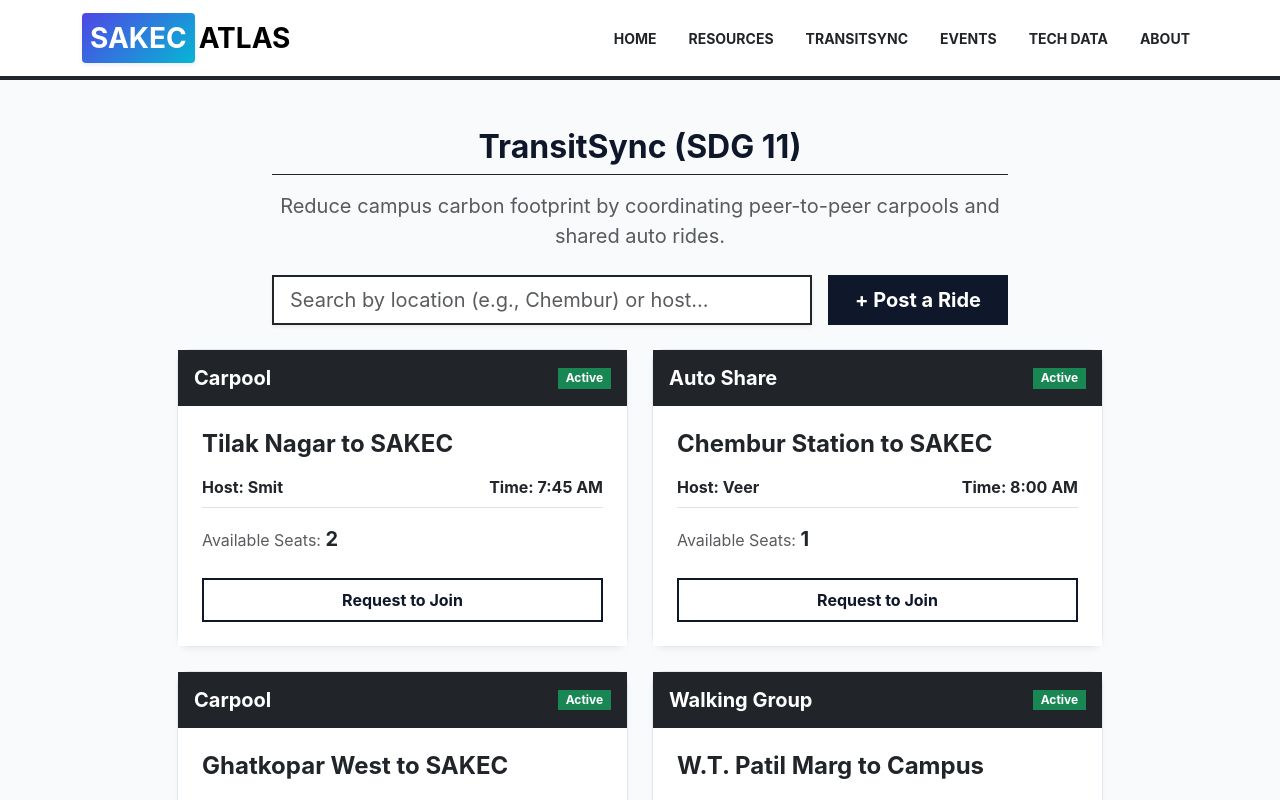
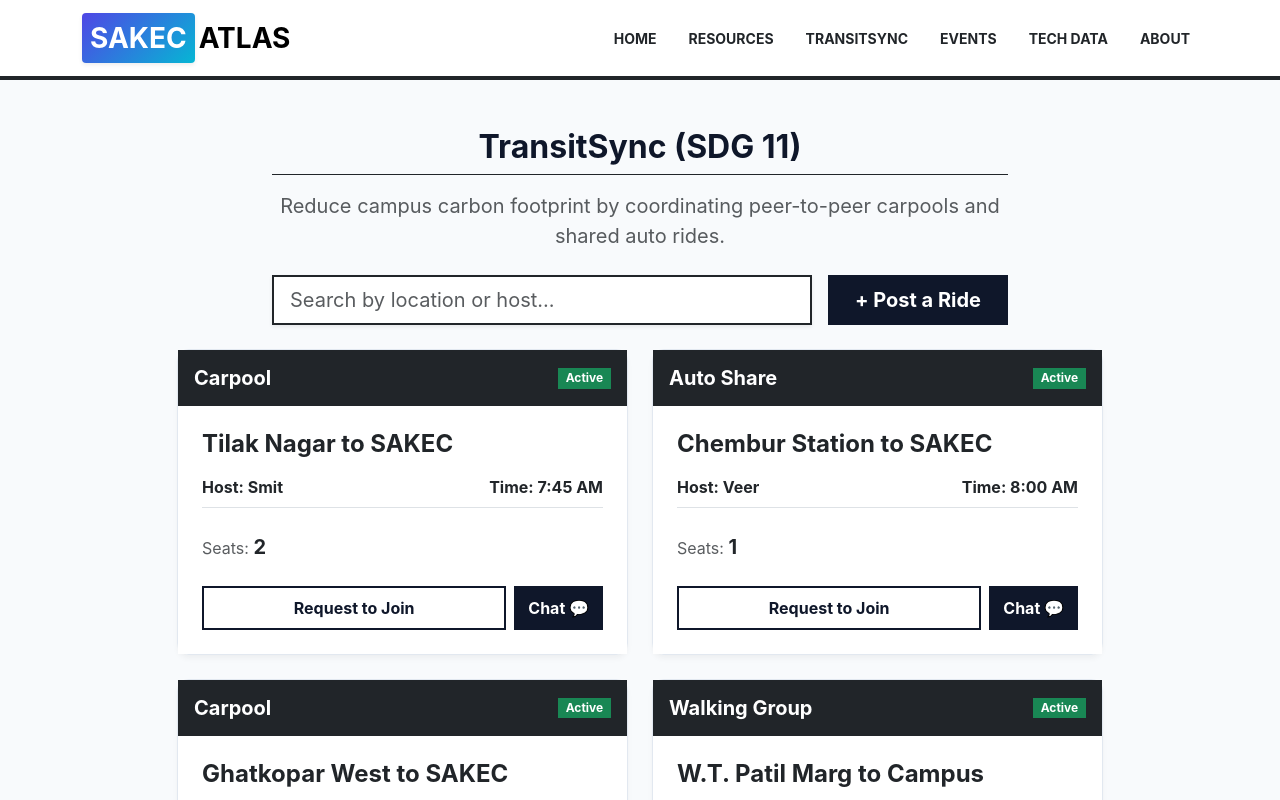
Before and after one commit to Andrew14275/sakec-atlas, a React (Create React App) app: page /transit in a window 1280 px wide. Shown: the top 800 px of the page. Built offline with nearby package versions, Linux system fonts and the light colour scheme.

Commit message:
Added improvements to TransitSync

```diff
--- a/src/pages/Transit.js
+++ b/src/pages/Transit.js
@@ -1,45 +1,40 @@
 import React, { useState } from 'react';
 
 export default function Transit() {
-  // React State for the active routes (Pre-populated with your team)
+  // Mock data now includes contact info
   const [transitRoutes, setTransitRoutes] = useState([
-    { id: 1, type: "Carpool", route: "Tilak Nagar to SAKEC", seats: 2, host: "Smit", time: "7:45 AM", status: "Active" },
-    { id: 2, type: "Auto Share", route: "Chembur Station to SAKEC", seats: 1, host: "Veer", time: "8:00 AM", status: "Active" },
-    { id: 3, type: "Carpool", route: "Ghatkopar West to SAKEC", seats: 3, host: "Aditya", time: "7:30 AM", status: "Active" },
-    { id: 4, type: "Walking Group", route: "W.T. Patil Marg to Campus", seats: "Unlimited", host: "Arman", time: "8:15 AM", status: "Active" },
-    { id: 5, type: "Carpool", route: "Kurla East to SAKEC", seats: 1, host: "Pratik", time: "7:50 AM", status: "Full" }
+    { id: 1, type: "Carpool", route: "Tilak Nagar to SAKEC", seats: 2, host: "Smit", contact: "9876543210", time: "7:45 AM", status: "Active" },
+    { id: 2, type: "Auto Share", route: "Chembur Station to SAKEC", seats: 1, host: "Veer", contact: "9876543211", time: "8:00 AM", status: "Active" },
+    { id: 3, type: "Carpool", route: "Ghatkopar West to SAKEC", seats: 3, host: "Aditya", contact: "9876543212", time: "7:30 AM", status: "Active" },
+    { id: 4, type: "Walking Group", route: "W.T. Patil Marg to Campus", seats: "Unlimited", host: "Arman", contact: "9876543213", time: "8:15 AM", status: "Active" },
+    { id: 5, type: "Carpool", route: "Kurla East to SAKEC", seats: 1, host: "Pratik", contact: "9876543214", time: "7:50 AM", status: "Full" }
   ]);
 
-  // States for search filter and toggling the posting form
   const [searchTerm, setSearchTerm] = useState('');
   const [showForm, setShowForm] = useState(false);
 
-  // State for the new ride form data
-  const [formData, setFormData] = useState({ type: 'Carpool', route: '', seats: '', host: '', time: '' });
+  // Form data now requires a contact number
+  const [formData, setFormData] = useState({ type: 'Carpool', route: '', seats: '', host: '', contact: '', time: '' });
 
-  // Handle Form Input changes
   const handleChange = (e) => setFormData({ ...formData, [e.target.id]: e.target.value });
 
-  // "Database" Posting Logic (Faking a backend update instantly)
   const handlePostRide = (e) => {
     e.preventDefault();
-    if (!formData.route || !formData.host || !formData.time || !formData.seats) return; // Basic validation
+    if (!formData.route || !formData.host || !formData.time || !formData.seats || !formData.contact) return;
 
     const newRide = {
-      id: Date.now(), // Generate a unique ID
+      id: Date.now(),
       ...formData,
       status: 'Active'
     };
 
-    // Inject the new ride at the top of the array
     setTransitRoutes([newRide, ...transitRoutes]);
 
-    // Reset form and hide it
-    setFormData({ type: 'Carpool', route: '', seats: '', host: '', time: '' });
+    // Reset form
+    setFormData({ type: 'Carpool', route: '', seats: '', host: '', contact: '', time: '' });
     setShowForm(false);
   };
 
-  // Filter Logic
   const filteredRoutes = transitRoutes.filter(route =>
     route.route.toLowerCase().includes(searchTerm.toLowerCase()) ||
     route.host.toLowerCase().includes(searchTerm.toLowerCase())
@@ -47,7 +42,6 @@ export default function Transit() {
 
   return (
     <div className="py-4">
-      {/* Page Header */}
       <div className="row mb-4 justify-content-center text-center">
         <div className="col-md-8">
           <h2 className="fw-bold border-bottom border-dark pb-2 mb-3">TransitSync (SDG 11)</h2>
@@ -55,12 +49,11 @@ export default function Transit() {
             Reduce campus carbon footprint by coordinating peer-to-peer carpools and shared auto rides.
           </p>
 
-          {/* Controls: Search and Add Button */}
           <div className="d-flex flex-column flex-md-row gap-3">
             <input
               type="text"
               className="form-control form-control-lg border-2 border-dark rounded-0 shadow-sm"
-              placeholder="Search by location (e.g., Chembur) or host..."
+              placeholder="Search by location or host..."
               value={searchTerm}
               onChange={(e) => setSearchTerm(e.target.value)}
             />
@@ -75,12 +68,12 @@ export default function Transit() {
         </div>
       </div>
 
-      {/* Dynamic "Post a Ride" Form UI */}
+      {/* Upgraded Form with Contact Field */}
       {showForm && (
         <div className="row justify-content-center mb-5 fade-in">
           <div className="col-lg-8">
-            <div className="card p-4 border border-3 border-dark bg-light rounded-0 shadow-sm">
-              <h5 className="fw-bold text-uppercase border-bottom border-dark pb-2 mb-3">Register New Route</h5>
+            <div className="card p-4 border border-3 border-dark bg-white rounded-0 shadow-sm">
+              <h5 className="fw-bold text-uppercase border-bottom border-dark pb-2 mb-3 text-gradient">Register New Route</h5>
               <form onSubmit={handlePostRide} className="row g-3">
                 <div className="col-md-4">
                   <label className="form-label small fw-bold">Transport Type</label>
@@ -99,15 +92,19 @@ export default function Transit() {
                   <input type="text" id="host" className="form-control border-dark rounded-0" placeholder="Your Name" value={formData.host} onChange={handleChange} required />
                 </div>
                 <div className="col-md-4">
-                  <label className="form-label small fw-bold">Departure Time</label>
-                  <input type="text" id="time" className="form-control border-dark rounded-0" placeholder="e.g., 8:30 AM" value={formData.time} onChange={handleChange} required />
+                  <label className="form-label small fw-bold">WhatsApp / Phone</label>
+                  <input type="text" id="contact" className="form-control border-dark rounded-0" placeholder="10-digit number" value={formData.contact} onChange={handleChange} required />
                 </div>
-                <div className="col-md-4">
-                  <label className="form-label small fw-bold">Available Seats</label>
-                  <input type="text" id="seats" className="form-control border-dark rounded-0" placeholder="e.g., 3" value={formData.seats} onChange={handleChange} required />
+                <div className="col-md-2">
+                  <label className="form-label small fw-bold">Time</label>
+                  <input type="text" id="time" className="form-control border-dark rounded-0" placeholder="8:30 AM" value={formData.time} onChange={handleChange} required />
+                </div>
+                <div className="col-md-2">
+                  <label className="form-label small fw-bold">Seats</label>
+                  <input type="number" id="seats" className="form-control border-dark rounded-0" placeholder="3" value={formData.seats} onChange={handleChange} required />
                 </div>
                 <div className="col-12 mt-4 text-end">
-                  <button type="submit" className="btn btn-dark rounded-0 fw-bold px-5">Publish Route to Grid</button>
+                  <button type="submit" className="btn btn-dark rounded-0 fw-bold px-5">Publish Route</button>
                 </div>
               </form>
             </div>
@@ -115,7 +112,7 @@ export default function Transit() {
         </div>
       )}
 
-      {/* Transit Routes Grid */}
+      {/* Upgraded Grid with WhatsApp Integration */}
       <div className="row justify-content-center">
         <div className="col-lg-10">
           <div className="row">
@@ -129,27 +126,44 @@ export default function Transit() {
                         {route.status}
                       </span>
                     </div>
-                    <div className="card-body p-4 bg-white">
+                    <div className="card-body p-4 bg-white d-flex flex-column">
                       <h4 className="fw-bold mb-3">{route.route}</h4>
-                      <div className="d-flex justify-content-between text-muted mb-3 border-bottom pb-2">
+
+                      <div className="d-flex justify-content-between text-muted mb-3 pb-2 border-bottom border-dashed">
                         <span className="fw-bold text-dark">Host: {route.host}</span>
                         <span className="fw-bold text-dark">Time: {route.time}</span>
                       </div>
-                      <div className="d-flex justify-content-between align-items-center mb-4 mt-3">
-                        <p className="mb-0 text-muted">Available Seats: <strong className="text-dark fs-5">{route.seats}</strong></p>
+
+                      <div className="d-flex justify-content-between align-items-center mb-4 mt-2">
+                        <p className="mb-0 text-muted">Seats: <strong className="text-dark fs-5">{route.seats}</strong></p>
                       </div>
-                      <button
-                        className={`btn w-100 py-2 rounded-0 fw-bold border-2 border-dark ${route.status === 'Full' ? 'btn-outline-secondary disabled' : 'btn-outline-dark'}`}
-                      >
-                        {route.status === 'Full' ? 'Route Full' : 'Request to Join'}
-                      </button>
+
+                      {/* Action Buttons */}
+                      <div className="mt-auto d-flex gap-2">
+                        <button
+                          className={`btn flex-grow-1 py-2 rounded-0 fw-bold border-2 border-dark ${route.status === 'Full' ? 'btn-outline-secondary disabled' : 'btn-outline-dark'}`}
+                        >
+                          {route.status === 'Full' ? 'Route Full' : 'Request to Join'}
+                        </button>
+
+                        {/* Real WhatsApp Deep Link */}
+                        <a
+                          href={`https://wa.me/91${route.contact}?text=Hey%20${route.host},%20I%20saw%20your%20ride%20on%20SAKEC%20Atlas.%20Are%20there%20still%20seats%20available?`}
+                          target="_blank"
+                          rel="noreferrer"
+                          className={`btn py-2 rounded-0 fw-bold border-2 border-dark ${route.status === 'Full' ? 'btn-secondary disabled border-secondary' : 'btn-dark'}`}
+                          title="Message on WhatsApp"
+                        >
+                          Chat 💬
+                        </a>
+                      </div>
                     </div>
                   </div>
                 </div>
               ))
             ) : (
               <div className="col-12 text-center mt-4">
-                <h4 className="text-muted fw-bold">No transit routes found for your search.</h4>
+                <h4 className="text-muted fw-bold">No transit routes found.</h4>
               </div>
             )}
           </div>
```
